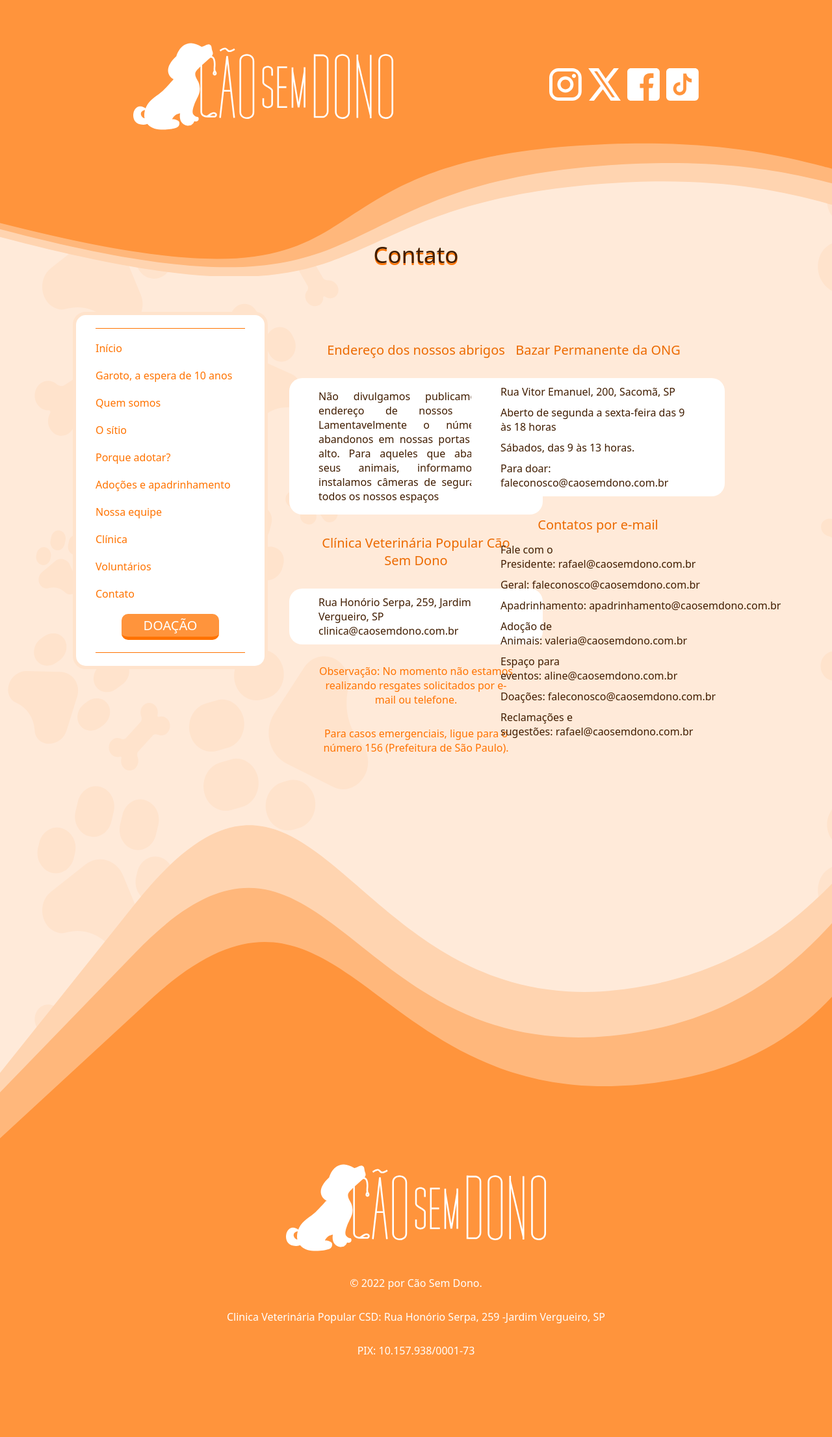
After one commit to BrunoBmontico/ong-caosemdono, a Django app: page /contact/ in a window 1280 px wide. The commit adds this page. Shown: the whole page at 65% size. Run offline with Django 5.2, Linux system fonts and the light colour scheme; some web fonts are replaced.

Commit message:
'contact'

```diff
--- /dev/null
+++ b/core/static/css/contact.css
@@ -0,0 +1,32 @@
+#contact{
+    display: flex;
+    flex-direction: column;
+    height: auto;
+    text-align: start;
+    gap: 10px;
+    padding-top: 10px;
+    padding-bottom: 10px;
+}
+
+#text_contact{
+    text-align: start;
+    color: #411D00;
+}
+
+#sub_text_contact{
+    text-align: center;
+}
+
+#emails_contact{
+    background-color: transparent;
+    display: flex;
+    justify-content: center;
+    align-items: center;
+    flex-direction: column;
+    gap: 10px;
+    margin-top: 30px;
+}
+
+#orange_title_contact{
+    width: 300px;
+}
--- a/core/templates/core/base.html
+++ b/core/templates/core/base.html
@@ -17,6 +17,8 @@
     <link rel="stylesheet" href="{% static 'css/dog_form.css' %}">
 
     <link rel="stylesheet" href="{% static 'css/clinic.css' %}">
+
+    <link rel="stylesheet" href="{% static 'css/contact.css' %}">
 
     <!-- slider de imagem -->
     <link rel="stylesheet" href="https://cdnjs.cloudflare.com/ajax/libs/slick-carousel/1.8.1/slick.min.css"/>
--- /dev/null
+++ b/core/templates/core/contact.html
@@ -0,0 +1,89 @@
+{% extends 'core/base.html' %}
+{% load static %}
+
+
+{% block page_title %}
+    Contato
+{% endblock page_title %}
+
+
+{% block menu %}
+<!-- MENU -->
+<section id="menu_container">
+    <div id="menu_content">
+        <ul id="menu-list">
+            <a id="menu-link" href="/">Início</a>
+            <a id="menu-link" href="/">Garoto, a espera de 10 anos</a>
+            <a id="menu-link" href="/">Quem somos</a>
+            <a id="menu-link" href="/">O sítio</a>
+            <a id="menu-link" href="/">Porque adotar?</a>
+            <a id="menu-link" href="/">Adoções e apadrinhamento</a>
+            <a id="menu-link" href="/team">Nossa equipe</a>
+            <a id="menu-link" href="/clinic">Clínica</a>
+            <a id="menu-link" href="/volunteers">Voluntários</a>
+            <a id="menu-link" href="#">Contato</a>
+            <div id="donation-container">
+                <a class="btn" href="">DOAÇÃO</a>
+            </div>
+        </ul>
+    </div>
+</section>
+{% endblock menu %}
+
+
+{% block page_content %}
+
+<div class="main_title_container" id="secondary_title">
+    <p class="subtitle">Contato</p>
+</div>
+
+<section class="section_container">
+    <div class="section_content_container two_side_container">
+
+        <div class="block_container" id="equipes_container">
+
+            <p class="orange_title" id="orange_title_contact">Endereço dos nossos abrigos</p>
+            <div class="block_1">
+                <p class="text_1" id="equipes_text">
+                    Não divulgamos publicamente o endereço de nossos abrigos.
+                    Lamentavelmente o número de abandonos em nossas portas ainda é alto.
+                    Para aqueles que abandonam seus animais, informamos que instalamos câmeras de
+                    segurança em todos os nossos espaços
+                </p>
+            </div>
+
+            <p class="orange_title" id="orange_title_contact">Clínica Veterinária Popular Cão Sem Dono</p>
+            <div class="block_1" id="contact">
+                <p class="text_1" id="text_contact">Rua Honório Serpa, 259, Jardim Vergueiro, SP clinica@caosemdono.com.br</p>
+
+            </div>
+
+            <p class="text_1" id="sub_text_contact">Observação: No momento não estamos realizando resgates solicitados por e-mail ou telefone.</p>
+            <p class="text_1" id="sub_text_contact">Para casos emergenciais, ligue para o número 156 (Prefeitura de São Paulo).</p>
+        </div>
+
+        <div class="block_container" id="equipes_container">
+
+            <p class="orange_title" id="orange_title_contact">Bazar Permanente da ONG</p>
+            <div class="block_1 clinic" id="contact">
+                <p class="text_1" id="text_contact">Rua Vitor Emanuel, 200, Sacomã, SP</p>
+                <p class="text_1" id="text_contact">Aberto de segunda a sexta-feira das 9 às 18 horas</p>
+                <p class="text_1" id="text_contact">Sábados, das 9 às 13 horas.</p>
+                <p class="text_1" id="text_contact">Para doar: faleconosco@caosemdono.com.br</p>
+            </div>
+
+            <p class="orange_title" id="orange_title_contact">Contatos por e-mail</p>
+            <div class="block_1 " id="emails_contact">
+                <p class="text_1" id="text_contact">Fale com o Presidente: rafael@caosemdono.com.br</p>
+                <p class="text_1" id="text_contact">Geral: faleconosco@caosemdono.com.br</p>
+                <p class="text_1" id="text_contact">Apadrinhamento: apadrinhamento@caosemdono.com.br</p>
+                <p class="text_1" id="text_contact">Adoção de Animais: valeria@caosemdono.com.br</p>
+                <p class="text_1" id="text_contact">Espaço para eventos: aline@caosemdono.com.br</p>
+                <p class="text_1" id="text_contact">Doações: faleconosco@caosemdono.com.br</p>
+                <p class="text_1" id="text_contact">Reclamações e sugestões: rafael@caosemdono.com.br</p>
+            </div>
+        </div>
+    </div>
+</section>
+
+{% endblock page_content %}
--- a/core/views.py
+++ b/core/views.py
@@ -1,6 +1,9 @@
 from django.shortcuts import render, redirect
 from django.http import HttpResponse
 from .models import *
+
+def contact(request):
+    return render(request, 'core/contact.html')
 
 def clinic(request):
     return render(request, 'core/clinic.html')
--- a/setup/urls.py
+++ b/setup/urls.py
@@ -11,4 +11,5 @@
     path('adopt/', views.adopt, name='adopt'),
     path('sponsor/', views.sponsor, name='sponsor'),
     path('clinic/', views.clinic, name='clinic'),
+    path('contact/', views.contact, name='contact'),
 ]
```
